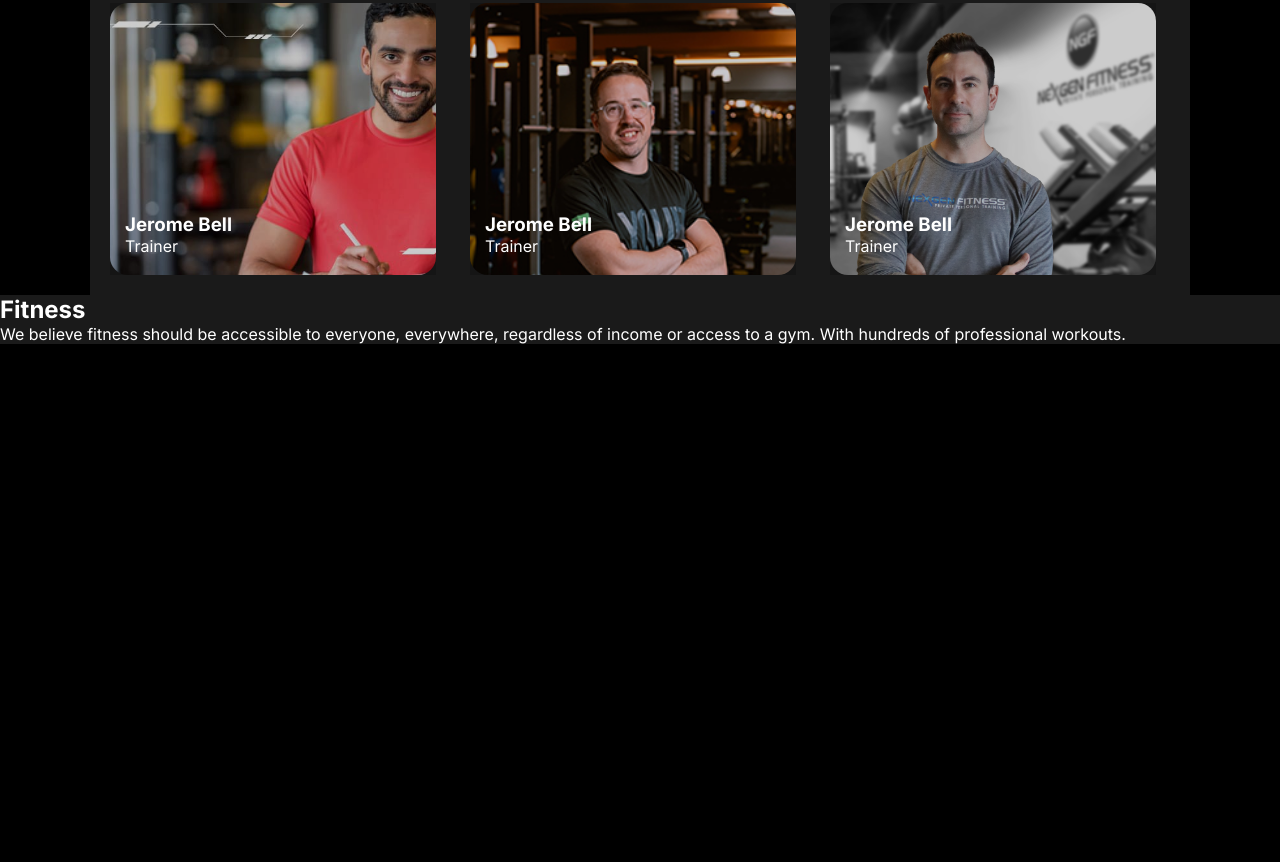
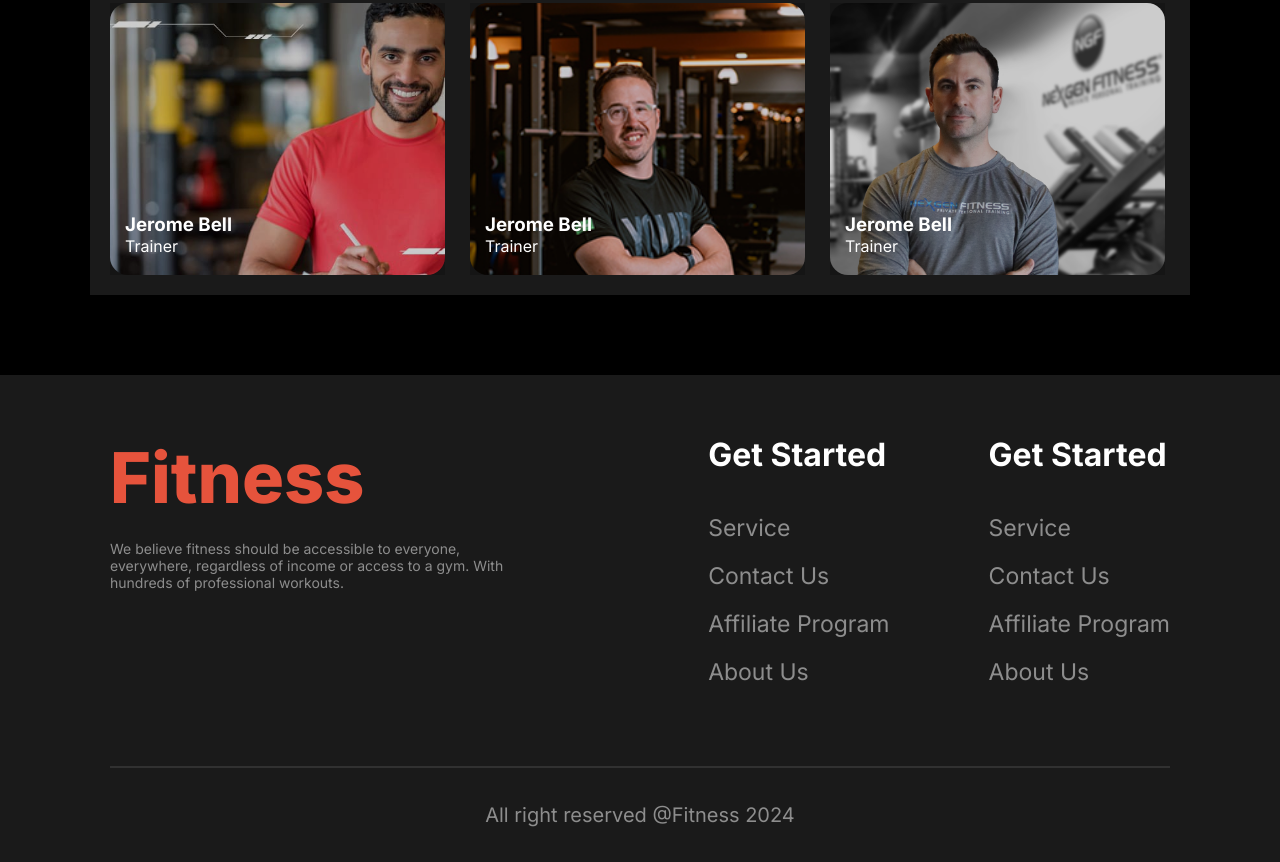
Before and after one commit to taiful-18/versatile, a plain HTML site: page index.html in a window 1280 px wide. Shown: the part 2892-3754 px from the top of the page. Before the commit the page ends 3236 px from the top, so only its background shows below. Drawn offline with Linux system fonts and the light colour scheme; a web font is replaced by a local one.

Commit message:
complyte footer section

```diff
--- a/index.html
+++ b/index.html
@@ -230,11 +230,33 @@
                         to a gym. With hundreds of professional workouts.</p>
                 </div>
                 <div class="footer-nav-1">
-
+                    <h1 class=""></h1>
                 </div>
                 <div class="footer-nev-2">
-
+                    <h1 class="footer-nav-title">Get Started</h1>
+                    <nav class="fot-nev">
+                        <ul>
+                            <li><a href="#">Service</a></li>
+                            <li><a href="#">Contact Us</a></li>
+                            <li><a href="#">Affiliate Program</a></li>
+                            <li><a href="#">About Us</a></li>
+                        </ul>
+                    </nav>
                 </div>
+                <div class="footer-nev-3">
+                    <h1 class="footer-nav-title">Get Started</h1>
+                    <nav class="fot-nev">
+                        <ul>
+                            <li><a href="#">Service</a></li>
+                            <li><a href="#">Contact Us</a></li>
+                            <li><a href="#">Affiliate Program</a></li>
+                            <li><a href="#">About Us</a></li>
+                        </ul>
+                    </nav>
+                </div>
+            </div>
+            <div class="copyright">
+                <h3>All right reserved @Fitness 2024</h3>
             </div>
         </footer>
     </section>
--- a/style/style.css
+++ b/style/style.css
@@ -423,13 +423,12 @@ body {
 }
 
 .teem-info {
-    width: 326px;
+    width: 335px;
     height: 272px;
     background: url(../images/trainer1.png);
     background-repeat: no-repeat;
     background-size: cover;
     border-radius: 18px;
-
 }
 
 .teem-title {
@@ -449,28 +448,34 @@ body {
     flex-direction: column;
     gap: 0px;
 }
-#teem-info-1{}
-#teem-info-2{
+
+#teem-info-1 {}
+
+#teem-info-2 {
     background: url(../images/trainer2.png);
     background-repeat: no-repeat;
     background-size: cover;
 }
-#teem-info-3{
+
+#teem-info-3 {
     background: url(../images/trainer3.png);
     background-repeat: no-repeat;
     background-size: cover;
 }
-#teem-info-4{
+
+#teem-info-4 {
     background: url(../images/trainer4.png);
     background-repeat: no-repeat;
     background-size: cover;
 }
-#teem-info-5{
+
+#teem-info-5 {
     background: url(../images/trainer5.png);
     background-repeat: no-repeat;
     background-size: cover;
 }
-#teem-info-6{
+
+#teem-info-6 {
     background: url(../images/trainer6.png);
     background-repeat: no-repeat;
     background-size: cover;
@@ -482,6 +487,68 @@ body {
 
 .footer {
     background: rgba(255, 255, 255, 0.1);
+    padding-top: 60px;
+    margin-top: 80px;
+}
+
+.footer-contant {
+    max-width: 1060px;
+    margin: 0px auto;
+    display: flex;
+    justify-content: space-between;
+    padding-bottom: 80px;
+    border-bottom: 2px solid rgba(255, 255, 255, 0.1);
+}
+
+.footer-about {
+    max-width: 400px;
+}
+
+.footer-about>h1 {
+    color: rgb(230, 83, 60);
+    font-size: 70px;
+    font-weight: 800;
+}
+
+.footer-about>p {
+    color: rgba(255, 255, 255, 0.5);
+    font-size: 14px;
+    font-weight: 400;
+    margin-top: 20px;
+}
+
+.footer-nav-title {
+    color: rgb(255, 255, 255);
+    font-size: 32px;
+    font-weight: 700;
+}
+
+.fot-nev {
+    margin-top: 40px;
+}
+
+.fot-nev li {
+    list-style: none;
+    margin-top: 20px;
+}
+
+.fot-nev li a {
+    color: rgba(255, 255, 255, 0.5);
+    font-size: 23px;
+    font-weight: 400;
+    text-decoration: none;
+}
+
+.copyright {
+    text-align: center;
+    padding: 35px 0px;
+}
+
+.copyright h3 {
+    color: rgba(255, 255, 255, 0.5);
+    font-family: Inter;
+    font-size: 20px;
+    font-weight: 400;
 }
 
 .akash {}
@@ -582,7 +649,21 @@ body {
     .bmi-input {
         width: 60%;
     }
-    .teem-contant{
-        grid-template-columns: repeat(1 , 1fr);
+
+    .teem-contant {
+        grid-template-columns: repeat(1, 1fr);
+    }
+
+    .footer-contant {
+        flex-direction: column;
+        margin-left: 20px;
+    }
+
+    .footer-nav-title {
+        margin-top: 50px;
+    }
+    .teem-info{
+
+width: 280px;
     }
 }
```
